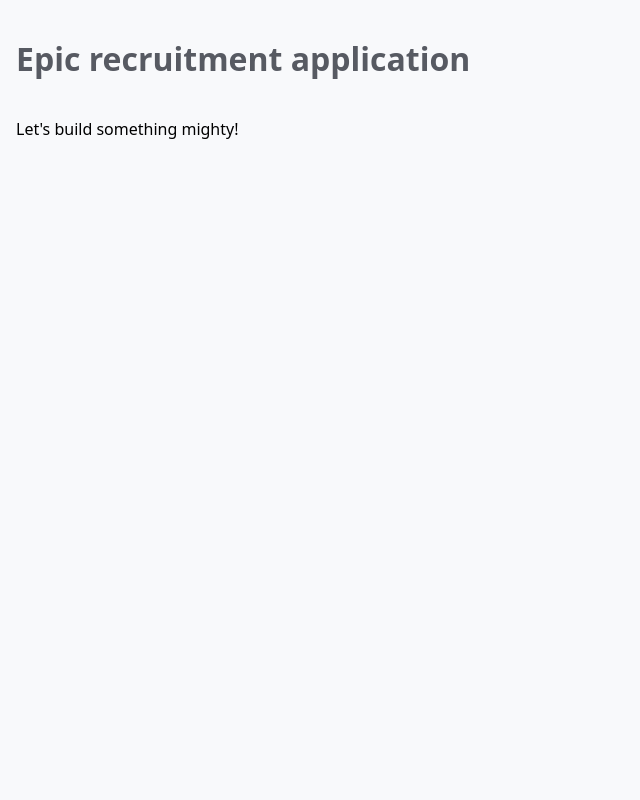
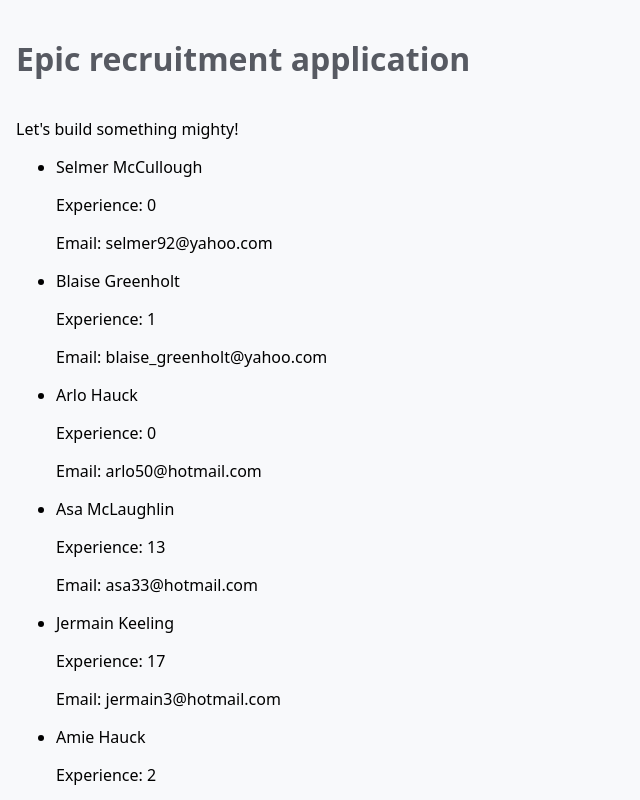
Before and after one commit to fraktio/react-training, a React (Create React App) app in the folder client/: page / in a window 1280 px wide. Shown: the top 800 px of the page, without its empty margins (0-640 px from the left). Built offline with nearby package versions, Linux system fonts and the light colour scheme.

Commit message:
list persons

```diff
--- a/client/src/app/App.tsx
+++ b/client/src/app/App.tsx
@@ -1,4 +1,5 @@
 import { Header } from './layout/Header'
+import { people } from './people'
 
 export function App(): JSX.Element {
   return (
@@ -6,6 +7,20 @@ export function App(): JSX.Element {
       <Header />
 
       <p>Let's build something mighty!</p>
+
+      <ul>
+        {people.map((person) => (
+          <li key={person.uuid}>
+            <p>
+              {person.firstName} {person.lastName}
+            </p>
+
+            <p>Experience: {person.experience}</p>
+
+            {person.email && <p>Email: {person.email}</p>}
+          </li>
+        ))}
+      </ul>
     </>
   )
 }
```
